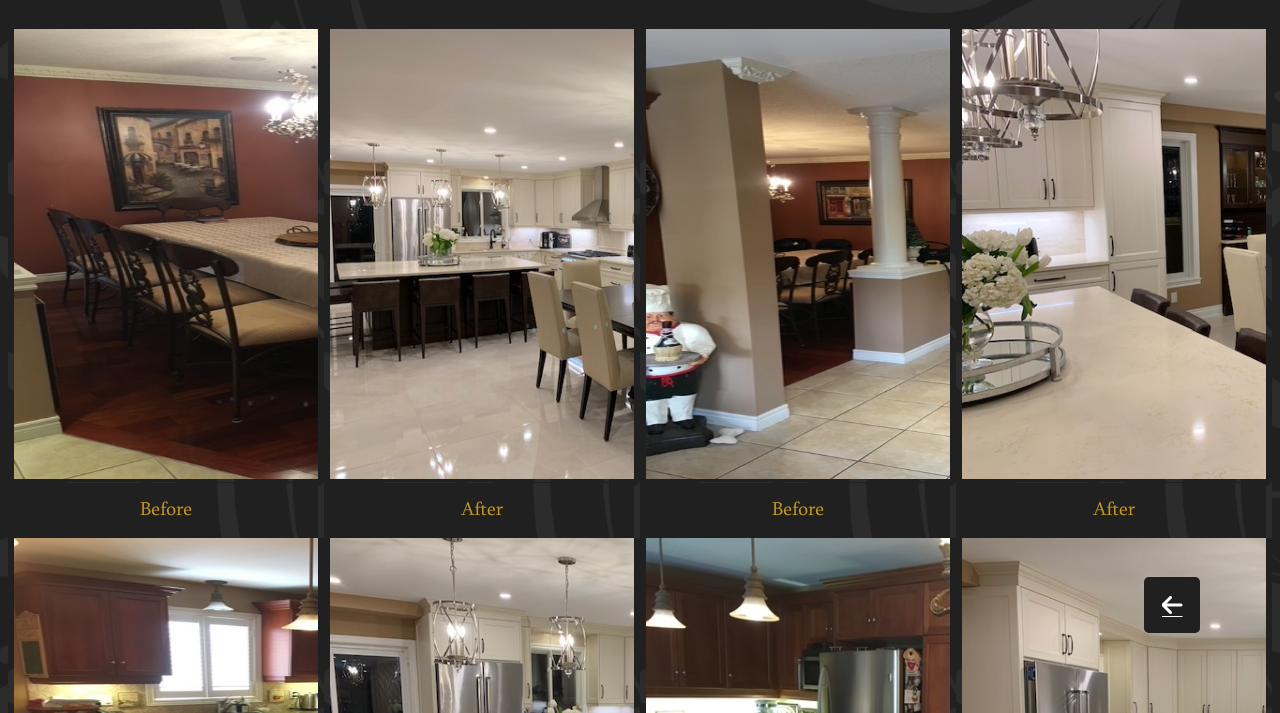
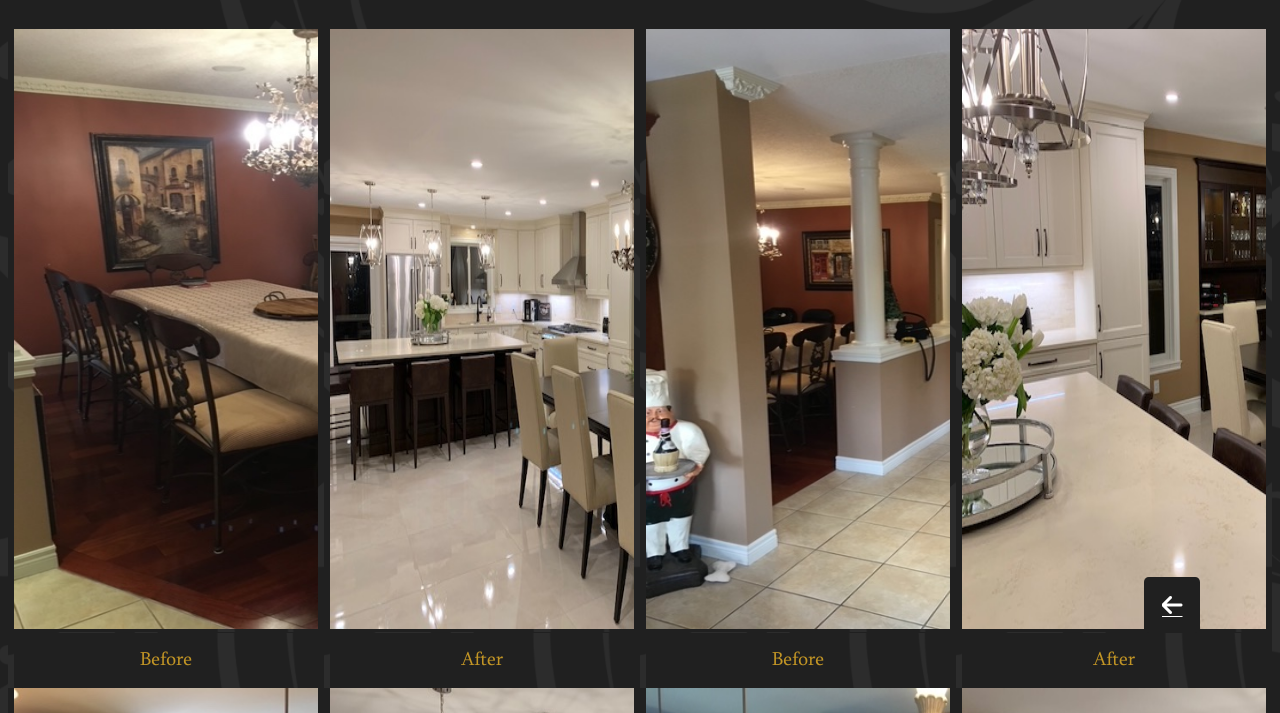
Before and after one commit to MAussem/Angelika-HTML-CSS-JAVA, a plain HTML site: page gallery1.html in a window 1280 px wide. Shown: the part 87-800 px from the top of the page. Drawn offline with Linux system fonts and the light colour scheme.

Commit message:
fixed image size in gallery

```diff
--- a/gallery.css
+++ b/gallery.css
@@ -24,8 +24,8 @@ h1 {
 
 
 .gallery img {
-    width: 600px;
-    height: 450px;
+    width: 550px;
+    height: 600px;
 }
 
 .des {
```
